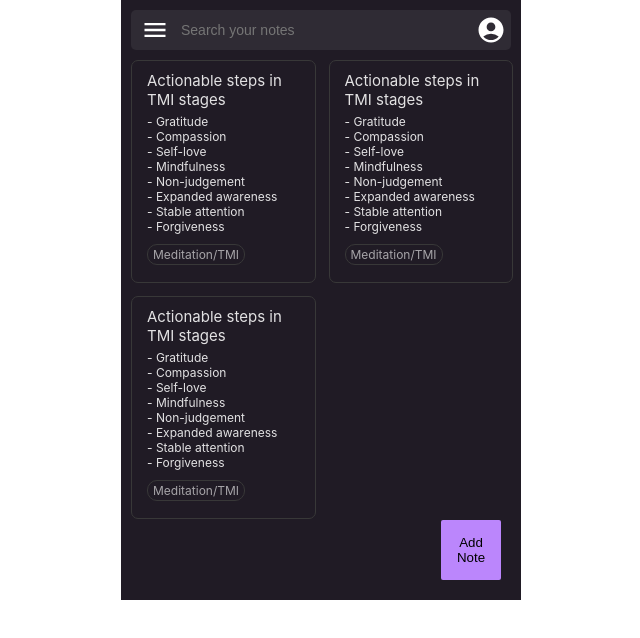
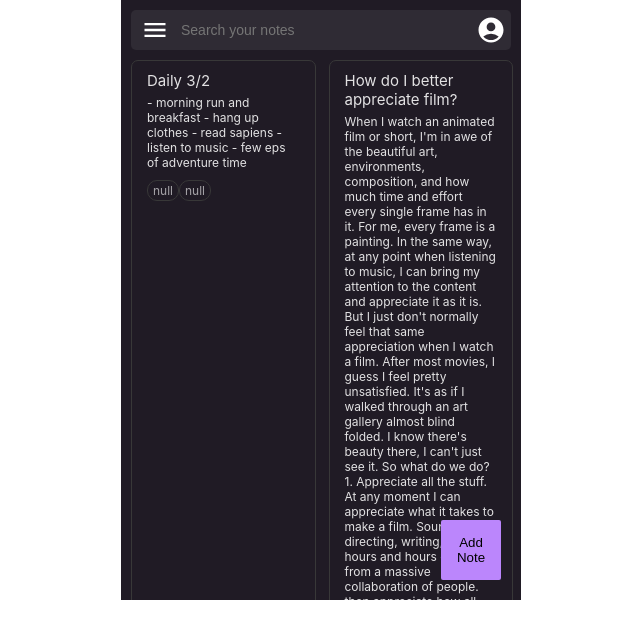
Before and after one commit to kiwipxl/keep-lite, a React (Create React App) app in the folder client/: page / in a window 1280 px wide. Shown: the top 638 px of the page, without its empty margins (319-959 px from the left). Built offline with nearby package versions, Linux system fonts and the light colour scheme; what draft-js-linkify-plugin would draw is missing.

Commit message:
load sample note data

```diff
--- a/client/src/App.js
+++ b/client/src/App.js
@@ -1,9 +1,11 @@
+import React from "react";
 import { BrowserRouter, Switch, Route } from "react-router-dom";
 import styled from "styled-components";
 import { ThemeProvider } from "styled-components";
 import MainScreen from "./screens/MainScreen";
 import EditNoteScreen from "./screens/EditNoteScreen";
 import theme from "./theme";
+import sample_labels from "./sample_labels.json";
 
 const AppContent = styled.div`
   overflow: hidden;
@@ -15,10 +17,16 @@ const AppContent = styled.div`
   color: ${(props) => props.theme.onBackgroundColor};
 `;
 
+const LabelsContext = React.createContext(sample_labels);
+
 function App() {
+  const [labels, setLabels] = React.useState([]);
+  const [mainNotes, setMainNotes] = React.useState([]);
+
   return (
     <BrowserRouter>
       <ThemeProvider theme={theme}>
+        <LabelsContext.Provider value={labels}>
           <AppContent>
             <Switch>
               <Route path="/note/1">
@@ -26,13 +34,19 @@ function App() {
               </Route>
 
               <Route path="/">
-              <MainScreen></MainScreen>
+                <MainScreen
+                  notes={mainNotes}
+                  setNotes={setMainNotes}
+                ></MainScreen>
               </Route>
             </Switch>
           </AppContent>
+        </LabelsContext.Provider>
       </ThemeProvider>
     </BrowserRouter>
   );
 }
 
+App.LabelsContext = LabelsContext;
+
 export default App;
--- a/client/src/components/note/NoteCard.js
+++ b/client/src/components/note/NoteCard.js
@@ -2,7 +2,7 @@ import styled from "styled-components";
 import { useHistory } from "react-router-dom";
 import NoteLabel from "./NoteLabel";
 
-const Note = ({ className, onClick }) => {
+const Note = ({ className, id, title, body, labels, onClick }) => {
   const routerHistory = useHistory();
 
   let onClickOverride = onClick;
@@ -15,29 +15,15 @@ const Note = ({ className, onClick }) => {
   return (
     <div className={className} onClick={onClickOverride}>
       <Content>
-        <Title>Actionable steps in TMI stages</Title>
+        <Title>{title}</Title>
 
-        <Body>
-          - Gratitude
-          <br />
-          - Compassion
-          <br />
-          - Self-love
-          <br />
-          - Mindfulness
-          <br />
-          - Non-judgement
-          <br />
-          - Expanded awareness
-          <br />
-          - Stable attention
-          <br />
-          - Forgiveness
-          <br />
-        </Body>
+        <Body>{body}</Body>
 
         <LabelsGrid>
-          <NoteLabel name="Meditation/TMI"></NoteLabel>
+          {labels &&
+            labels.map((labelId) => (
+              <NoteLabel key={labelId} id={labelId}></NoteLabel>
+            ))}
         </LabelsGrid>
       </Content>
     </div>
--- a/client/src/components/note/NoteLabel.js
+++ b/client/src/components/note/NoteLabel.js
@@ -1,9 +1,15 @@
+import React from "react";
 import styled from "styled-components";
+import App from "../../App";
 
-const NoteLabel = ({ className, name }) => {
+const NoteLabel = ({ className, id }) => {
+  const labels = React.useContext(App.LabelsContext);
+
+  console.log(labels);
+
   return (
     <div className={className}>
-      <Text>{name}</Text>
+      <Text>{id in labels ? labels[id].name : "null"}</Text>
     </div>
   );
 };
--- /dev/null
+++ b/client/src/sample_labels.json
@@ -0,0 +1,14 @@
+[
+  {
+    "id": 1,
+    "name": "Art"
+  },
+  {
+    "id": 2,
+    "name": "Art/Drawing"
+  },
+  {
+    "id": 3,
+    "name": "Science"
+  }
+]
--- /dev/null
+++ b/client/src/sample_notes.json
@@ -0,0 +1,24 @@
+[
+  {
+    "id": 1,
+    "color": "DEFAULT",
+    "pinned": false,
+    "archived": false,
+    "pinned": false,
+    "body": "- morning run and breakfast\n- hang up clothes\n- read sapiens\n- listen to music\n- few eps of adventure time",
+    "title": "Daily 3/2",
+    "editedTimestampUsec": 1580792781894000,
+    "labels": [1, 2]
+  },
+  {
+    "id": 2,
+    "color": "DEFAULT",
+    "pinned": false,
+    "archived": false,
+    "pinned": false,
+    "body": "When I watch an animated film or short, I'm in awe of the beautiful art, environments, composition, and how much time and effort every single frame has in it. For me, every frame is a painting. In the same way, at any point when listening to music, I can bring my attention to the content and appreciate it as it is.\n\nBut I just don't normally feel that same appreciation when I watch a film. After most movies, I guess I feel pretty unsatisfied. It's as if I walked through an art gallery almost blind folded. I know there's beauty there, I can't just see it.\n\nSo what do we do?\n\n1. Appreciate all the stuff.\nAt any moment I can appreciate what it takes to make a film. Sound, directing, writing, vision, hours and hours of work from a massive collaboration of people. then appreciate how all those individual components come together in harmony. Every single movie is a piece of art.\n\n2. Understand the good stuff.\nAnalyse what makes good cinematography, sound, writing, directing, editing. When you then notice the good stuff in a film, you can appreciate it.\n\n3. Every frame a painting.\nKeep this in mind. At any point when watching a film, we can check in and appreciate exactly what's being shown to us.",
+    "title": "How do I better appreciate film?",
+    "editedTimestampUsec": 1580792781894000,
+    "labels": [2, 3]
+  }
+]
--- a/client/src/screens/MainScreen.js
+++ b/client/src/screens/MainScreen.js
@@ -8,8 +8,9 @@ import Icon from "../components/Icon";
 import Button from "../components/input/Button";
 import Input from "../components/input/Input";
 import MainSidebar from "../components/nav/MainSidebar";
+import sample_notes from "../sample_notes.json";
 
-const MainScreen = ({ className }) => {
+const MainScreen = ({ className, notes, setNotes }) => {
   const [sidebarOpen, setSidebarOpen] = React.useState(false);
 
   function openSidebar() {
@@ -19,6 +20,10 @@ const MainScreen = ({ className }) => {
   function closeSidebar() {
     setSidebarOpen(false);
   }
+
+  React.useEffect(() => {
+    setNotes(sample_notes);
+  }, []);
 
   return (
     <div className={className}>
@@ -46,9 +51,15 @@ const MainScreen = ({ className }) => {
       </Header>
 
       <MainNotesGrid>
-        <NoteCard />
-        <NoteCard />
-        <NoteCard />
+        {notes.map((note) => (
+          <NoteCard
+            key={note.id}
+            id={note.id}
+            title={note.title}
+            body={note.body}
+            labels={note.labels}
+          ></NoteCard>
+        ))}
       </MainNotesGrid>
 
       <AddNoteButton variant="fill">Add Note</AddNoteButton>
```
Also changed, not shown: 1 other file (tests, documents, lock files or other folders). Lines whose indentation alone changed are shown as unchanged.
